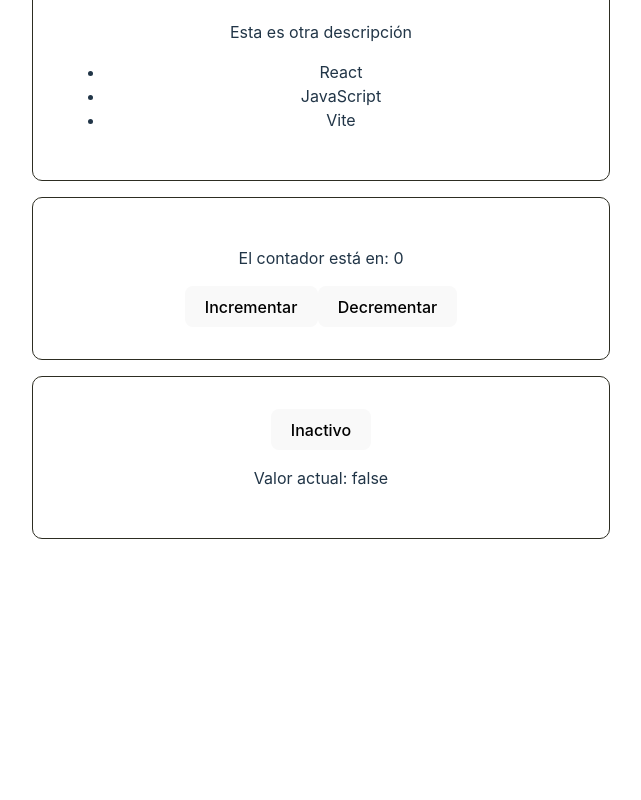
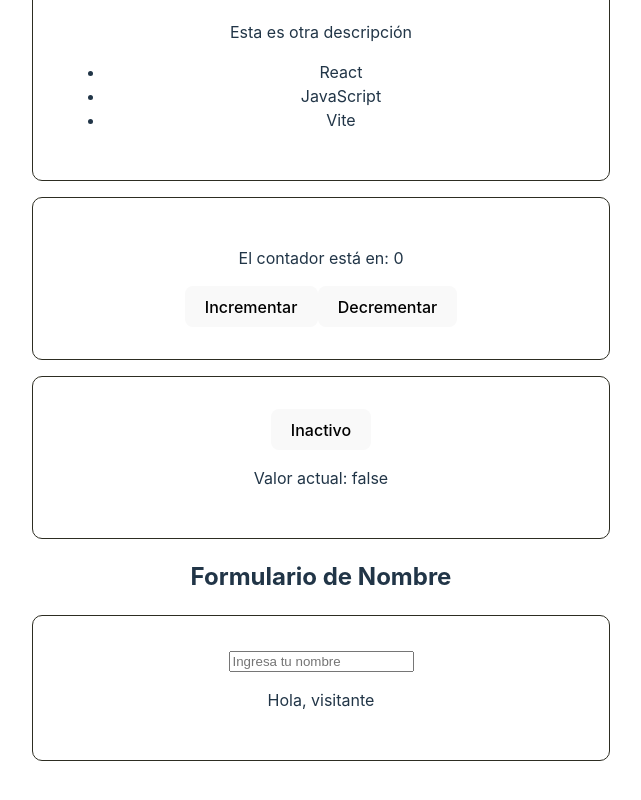
Before and after one commit to jlcallalle/react_vite, a React (Vite) app in the folder my-react-app-global/: page / in a window 1280 px wide. Shown: the part 342-1142 px from the top of the page, without its empty margins (319-960 px from the left). Before the commit the page ends 929 px from the top, so only its background shows below. Built offline with nearby package versions, Linux system fonts and the light colour scheme.

Commit message:
setName use State formu input

```diff
--- /dev/null
+++ b/my-react-app-global/src/components/NameForm.jsx
@@ -0,0 +1,19 @@
+import { useState } from "react";
+
+const NameForm = () => {
+  const [name, setName] = useState("");
+
+  return (
+    <div className="card box">
+      <input
+        type="text"
+        placeholder="Ingresa tu nombre"
+        value={name}
+        onChange={(event) => setName(event.target.value)}
+      />
+      <p>Hola, {name || "visitante"}</p>
+    </div>
+  )
+}
+
+export default NameForm;
--- a/my-react-app-global/src/pages/estado.jsx
+++ b/my-react-app-global/src/pages/estado.jsx
@@ -1,5 +1,6 @@
 import Counter from "../components/Counter"
 import ToggleButton from "../components/ToggleButton"
+import NameForm from "../components/NameForm";
 
 const App = () => {
 
@@ -7,6 +8,8 @@
     <div>
       <Counter/>
       <ToggleButton />
+      <h2>Formulario de Nombre</h2>
+      <NameForm />
     </div>
   )
 }
```
